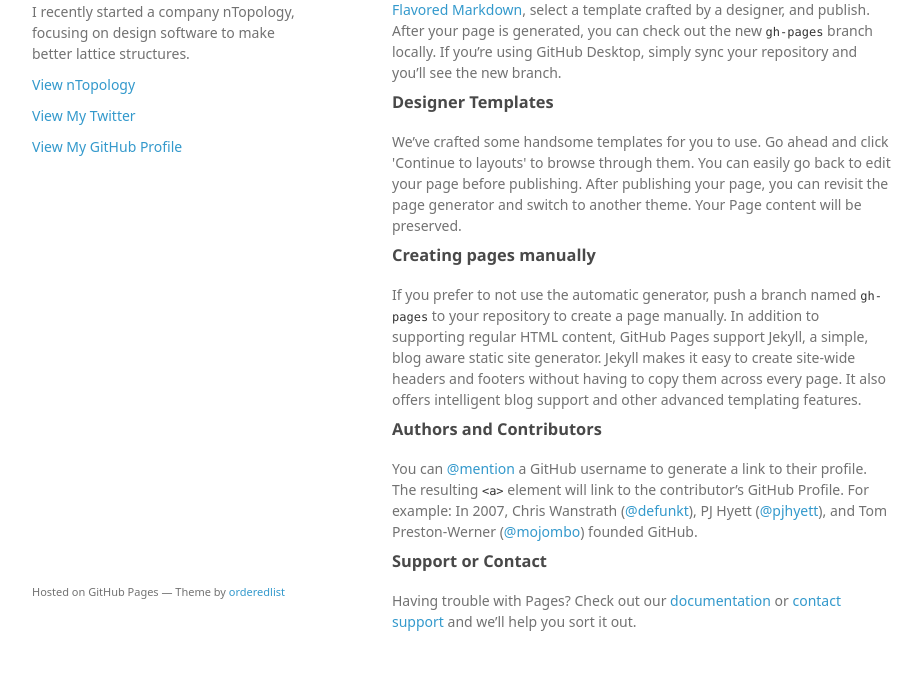
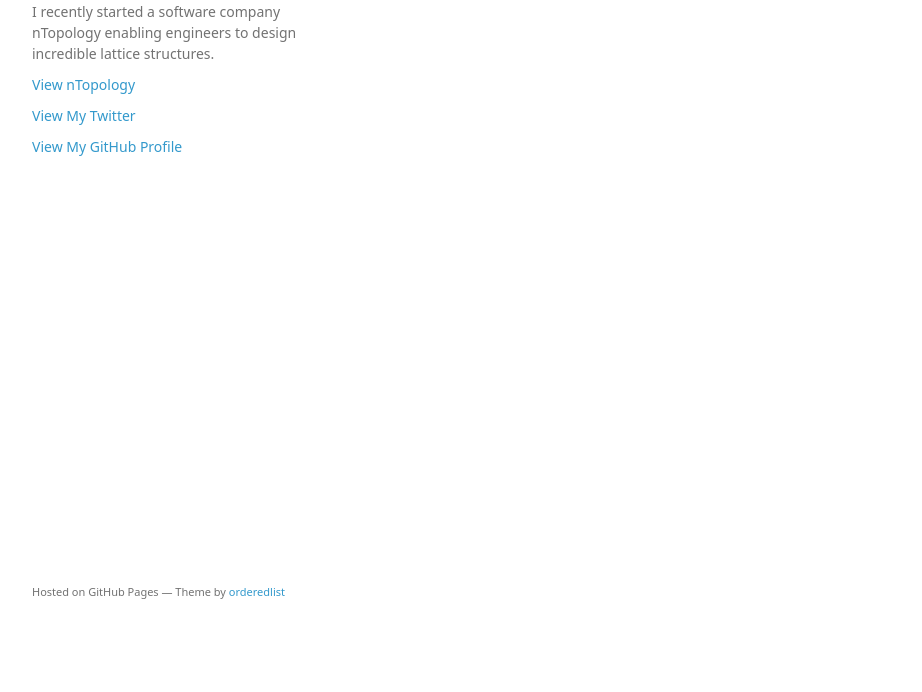
Before and after one commit to bradrothenberg/bradrothenberg.github.io, a plain HTML site: page index.html in a window 1280 px wide. Shown: the part 139-831 px from the top of the page, without its empty margins (178-1100 px from the left). After the commit the page ends 800 px from the top, so only its background shows below. Drawn offline with Linux system fonts and the light colour scheme; a web font is replaced by a local one.

Commit message:
Update index.html

```diff
--- a/index.html
+++ b/index.html
@@ -16,7 +16,7 @@
     <div class="wrapper">
       <header>
         <h1>Bradley Rothenberg</h1>
-        <p>I recently started a company nTopology, focusing on design software to make better lattice structures.</p>
+        <p>I recently started a software company nTopology enabling engineers to design incredible lattice structures.</p>
         <p class="view"><a href="https://www.ntopology.com">View nTopology</a></p>
         <p class="view"><a href="https://twitter.com/brad_rothenberg">View My Twitter</a></p>
         <p class="view"><a href="https://github.com/bradrothenberg">View My GitHub Profile</a></p>
@@ -24,26 +24,7 @@
       </header>
       <section>
         <h3>
-<a id="welcome-to-github-pages" class="anchor" href="#welcome-to-github-pages" aria-hidden="true"><span aria-hidden="true" class="octicon octicon-link"></span></a>Welcome to GitHub Pages.</h3>
 
-<p>This automatic page generator is the easiest way to create beautiful pages for all of your projects. Author your page content here <a href="https://guides.github.com/features/mastering-markdown/">using GitHub Flavored Markdown</a>, select a template crafted by a designer, and publish. After your page is generated, you can check out the new <code>gh-pages</code> branch locally. If you’re using GitHub Desktop, simply sync your repository and you’ll see the new branch.</p>
-
-<h3>
-<a id="designer-templates" class="anchor" href="#designer-templates" aria-hidden="true"><span aria-hidden="true" class="octicon octicon-link"></span></a>Designer Templates</h3>
-
-<p>We’ve crafted some handsome templates for you to use. Go ahead and click 'Continue to layouts' to browse through them. You can easily go back to edit your page before publishing. After publishing your page, you can revisit the page generator and switch to another theme. Your Page content will be preserved.</p>
-
-<h3>
-<a id="creating-pages-manually" class="anchor" href="#creating-pages-manually" aria-hidden="true"><span aria-hidden="true" class="octicon octicon-link"></span></a>Creating pages manually</h3>
-
-<p>If you prefer to not use the automatic generator, push a branch named <code>gh-pages</code> to your repository to create a page manually. In addition to supporting regular HTML content, GitHub Pages support Jekyll, a simple, blog aware static site generator. Jekyll makes it easy to create site-wide headers and footers without having to copy them across every page. It also offers intelligent blog support and other advanced templating features.</p>
-
-<h3>
-<a id="authors-and-contributors" class="anchor" href="#authors-and-contributors" aria-hidden="true"><span aria-hidden="true" class="octicon octicon-link"></span></a>Authors and Contributors</h3>
-
-<p>You can <a href="https://help.github.com/articles/basic-writing-and-formatting-syntax/#mentioning-users-and-teams" class="user-mention">@mention</a> a GitHub username to generate a link to their profile. The resulting <code>&lt;a&gt;</code> element will link to the contributor’s GitHub Profile. For example: In 2007, Chris Wanstrath (<a href="https://github.com/defunkt" class="user-mention">@defunkt</a>), PJ Hyett (<a href="https://github.com/pjhyett" class="user-mention">@pjhyett</a>), and Tom Preston-Werner (<a href="https://github.com/mojombo" class="user-mention">@mojombo</a>) founded GitHub.</p>
-
-<h3>
 <a id="support-or-contact" class="anchor" href="#support-or-contact" aria-hidden="true"><span aria-hidden="true" class="octicon octicon-link"></span></a>Support or Contact</h3>
 
 <p>Having trouble with Pages? Check out our <a href="https://help.github.com/pages">documentation</a> or <a href="https://github.com/contact">contact support</a> and we’ll help you sort it out.</p>
```
